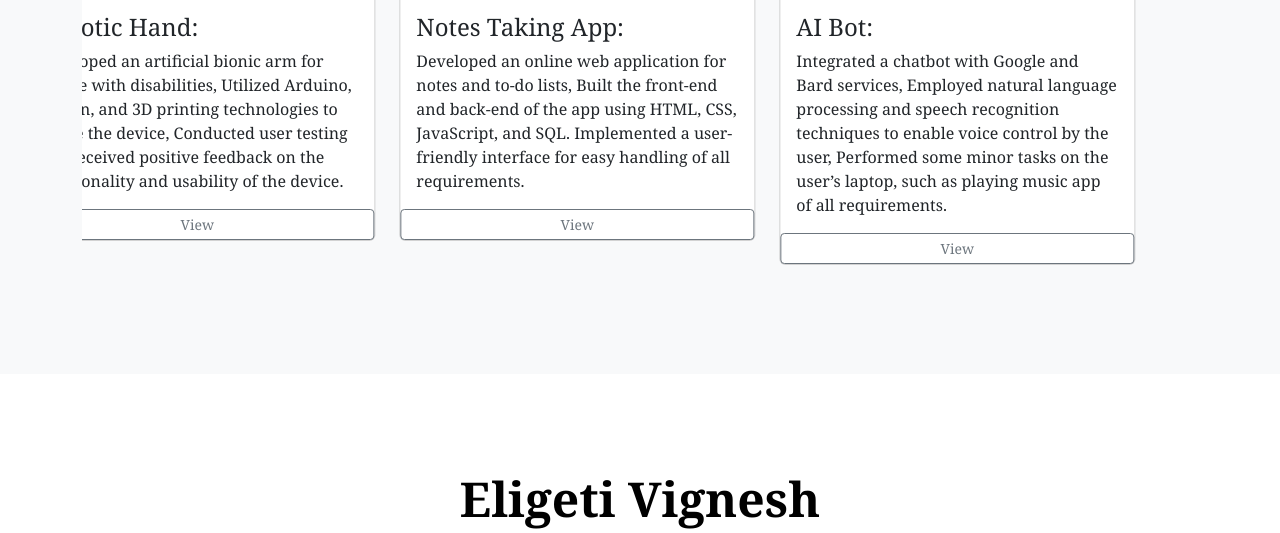
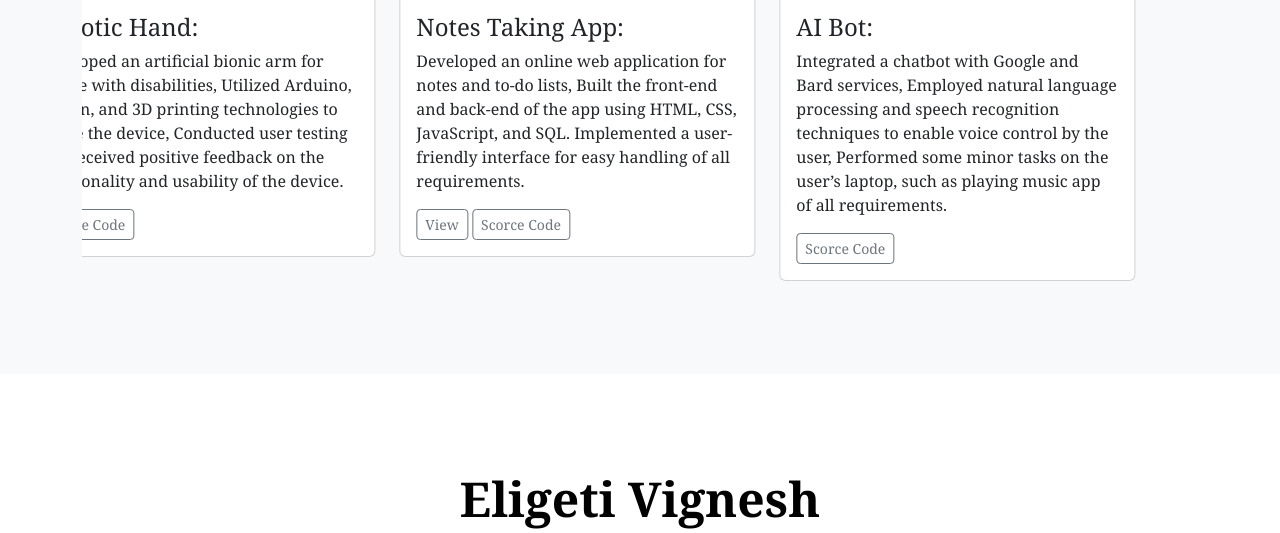
Before and after one commit to Vignesh1625/Portfolio, a plain HTML site: page index.html in a window 1280 px wide. Shown: the part 1793-2326 px from the top of the page. Drawn offline with nearby package versions, Linux system fonts and the light colour scheme.

Commit message:
view chnages in projects

```diff
--- a/index.html
+++ b/index.html
@@ -135,9 +135,10 @@
                                                         Utilized Arduino, Python, and 3D printing technologies to create the device,
                                                         Conducted user testing and received positive feedback on the functionality and usability of the device.
                                                     </p>
+                                                    <!--<button type="button" class="btn btn-sm btn-outline-secondary">View</button>-->
+                                                    <button type="button" class="btn btn-sm btn-outline-secondary">Scorce Code</button>
+                                                </div>
 
-                                                </div>
-                                                <button type="button" class="btn btn-sm btn-outline-secondary">View</button>
 
                                             </div>
                                         </div>
@@ -152,9 +153,10 @@
                                                         Built the front-end and back-end of the app using HTML, CSS, JavaScript, and SQL.
                                                         Implemented a user-friendly interface for easy handling of all requirements.
                                                     </p>
+                                                    <button type="button" class="btn btn-sm btn-outline-secondary">View</button>
+                                                    <button type="button" class="btn btn-sm btn-outline-secondary">Scorce Code</button>
+                                                </div>
 
-                                                </div>
-                                                <button type="button" class="btn btn-sm btn-outline-secondary">View</button>
 
                                             </div>
                                         </div>
@@ -169,9 +171,10 @@
                                                         Employed natural language processing and speech recognition techniques to enable voice control by the user,
                                                         Performed some minor tasks on the user’s laptop, such as playing music app of all requirements.
                                                     </p>
+                                                    <!--<button type="button" class="btn btn-sm btn-outline-secondary">View</button>-->
+                                                    <button type="button" class="btn btn-sm btn-outline-secondary">Scorce Code</button>
+                                                </div>
 
-                                                </div>
-                                                <button type="button" class="btn btn-sm btn-outline-secondary">View</button>
                                             </div>
                                         </div>
 
@@ -192,6 +195,7 @@
                                                         Achieved an accuracy of 95% on the test set.
                                                     </p>
                                                     <button type="button" class="btn btn-sm btn-outline-secondary">View</button>
+                                                    <button type="button" class="btn btn-sm btn-outline-secondary">Scorce Code</button>
                                                 </div>
 
                                             </div>
@@ -208,6 +212,7 @@
                                                         Achieved an accuracy of 98% on the test set.
                                                     </p>
                                                     <button type="button" class="btn btn-sm btn-outline-secondary">View</button>
+                                                    <button type="button" class="btn btn-sm btn-outline-secondary">Scorce Code</button>
                                                 </div>
                                             </div>
                                         </div>
@@ -218,9 +223,10 @@
                                                 <div class="card-body">
                                                     <h4 class="card-title">Special title treatment</h4>
                                                     <p class="card-text">With supporting text below as a natural lead-in to additional content.</p>
+                                                    <button type="button" class="btn btn-sm btn-outline-secondary">View</button>
+                                                    <button type="button" class="btn btn-sm btn-outline-secondary">Scorce Code</button>
+                                                </div>
 
-                                                </div>
-                                                <button type="button" class="btn btn-sm btn-outline-secondary">View</button>
                                             </div>
                                         </div>
 
```
